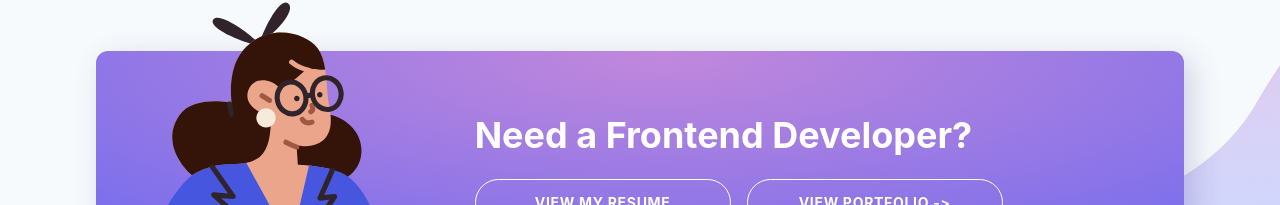
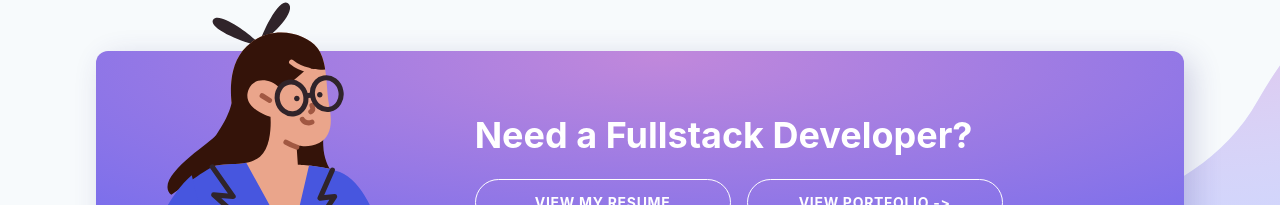
Before and after one commit to msr-lovely/Cat-Finder, a Nuxt app: page / in a window 1280 px wide. Shown: the part 2462-2667 px from the top of the page. Built offline with nearby package versions, Linux system fonts and the light colour scheme; no server answers; what vue-masonry would draw is missing.

Commit message:
Me Change

```diff
--- a/pages/index.vue
+++ b/pages/index.vue
@@ -121,7 +121,7 @@
                 <img src="images/Me.svg" class="mx-auto h-full" />
             </div>
             <div class="py-16">
-                <h2 class="big-heading mb-6 white">Need a Frontend Developer?</h2>
+                <h2 class="big-heading mb-6 white">Need a Fullstack Developer?</h2>
                 <div>
                     <div class="md:flex md:space-x-4 mb-4">
                         <a class="button white block w-64 text-center md:mb-0 mb-4 sm:mx-0 mx-auto" :href="$config.myURL" target="_blank">View My Resume</a>
```
Also changed, not shown: static/Images/Me.svg.
